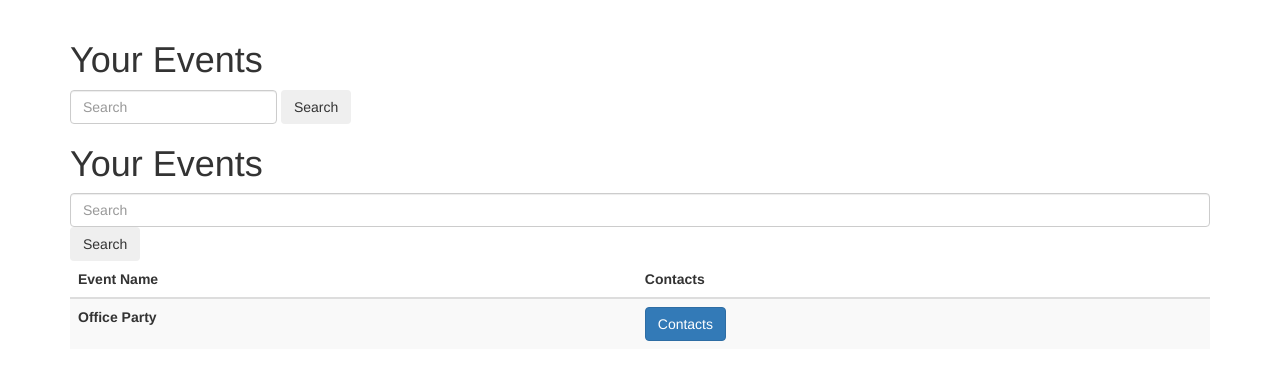
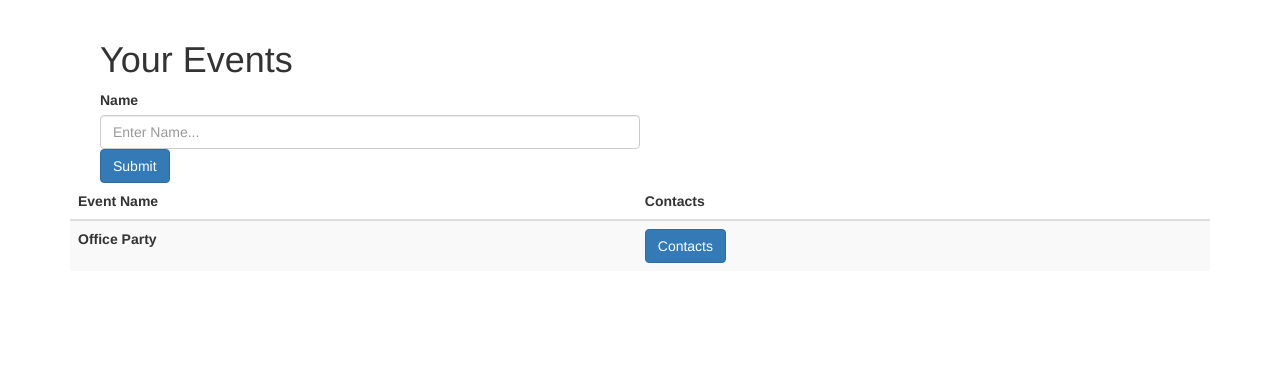
Before and after one commit to hopeg19/WebbAppFP, a Flask app: page / in a window 1280 px wide. Shown: the part 52-432 px from the top of the page. Run offline with Flask 3, Linux system fonts and the light colour scheme; some libraries are stand-ins or nearby versions.

Commit message:
Additions to event page. Forms

```diff
--- a/app.py
+++ b/app.py
@@ -54,15 +54,17 @@ def index():
 	}
 	return render_template('index.html', context=context)
 
-@app.route('/add-event/<event_id>')
+@app.route('/add-event/<name>')
 def add_event(name):
 	print(name)
-	# locates all the subclasses of db.Model and creates corresponding tables in the database for them
-	# brute-force solution to avoid updating existing database tables to a different schema
+	new_event = Event(name=name)
+	db.session.add(new_event)
+	db.session.commit()
+
 
 	return redirect("/")
 
-@app.route('/events/<int:event_id>', methods=['GET'])
+@app.route('/events/<int:event_id>', methods=['GET', 'POST'])
 def event(event_id):
 	event = Event.query.filter_by(id=event_id).first()
 	print(event)
@@ -71,9 +73,13 @@ def event(event_id):
 	contacts = Contact.query.filter_by(id=event.id).all()
 	context = {
 		'event': event,
-		'contacts': contacts
+		'contacts': contacts,
 	}
-	print(context)
+
+
+	if request.method == 'POST':
+		print(request.form['first_name'])
+
 	return render_template('event.html', context=context)
 
 
@@ -87,7 +93,7 @@ def page_not_found(e):
 @app.errorhandler(500)
 def server_error(e):
 	print(e)
-	return render_template('500_error.html'), 500
+	return render_template('500_error.html', e=e), 500
 
 
 if __name__ == '__main__':
--- a/templates/base.html
+++ b/templates/base.html
@@ -23,6 +23,6 @@
 
 
 </body>
-
+{% block javascript %}{% endblock %}
 
 </html>
--- a/templates/index.html
+++ b/templates/index.html
@@ -2,22 +2,20 @@
 {% extends "base.html" %}
 {% block content %}
 <div class="container">
-    <div class="d-flex justify-content-between mr-auto">
-        <h1>Your Events</h1>
-        <form class="form-inline mt-2 mt-md-0">
-            <input class="form-control mr-sm-2" type="text" placeholder="Search" aria-label="Search">
-            <button class="btn btn-outline-success my-2 my-sm-0" type="submit">Search</button>
-        </form>
+    <div class="container">
+        <div class="col-md-6">
+            <h1>Your Events</h1>
+            <form action = "{{ url_for('index') }}" method = "post">
+                <div class="mb-3">
+                <label for="name" class="form-label">Name</label>
+                <input type="text" class="form-control mb-3" id="name" name="name" placeholder="Enter Name...">
+                </div>
+                <button type="submit" class="btn btn-primary">Submit</button>
+            </form>
+        </div>
     </div>
     <table class="table table-striped">
         <thead>
-            <div class="d-flex justify-content-between mr-auto">
-                <h1>Your Events</h1>
-                <form class="form-inline mt-2 mt-md-0">
-                    <input class="form-control mr-sm-2" type="text" placeholder="Search" aria-label="Search">
-                    <button class="btn btn-outline-success my-2 my-sm-0" type="submit">Search</button>
-                </form>
-            </div>
         <tr>
           <th scope="col">Event Name</th>
           <th scope="col">Contacts</th>
@@ -26,7 +24,7 @@
         <tbody>
         {% for event in context.events %}
             <tr>
-              <th scope="row">Office Party</th>
+              <th scope="row">{{event.name}}</th>
               <td><button class="btn btn-primary text-end" type="submit" onclick="location.href='/events/{{ event.id }}';">Contacts</button></td>
             </tr>
         {% endfor %}
```
Also changed, not shown: templates/505_error.html (added, +12 -0 lines), templates/event.html (+13 -4 lines), templates/static/form_validation.js (added, +20 -0 lines).
